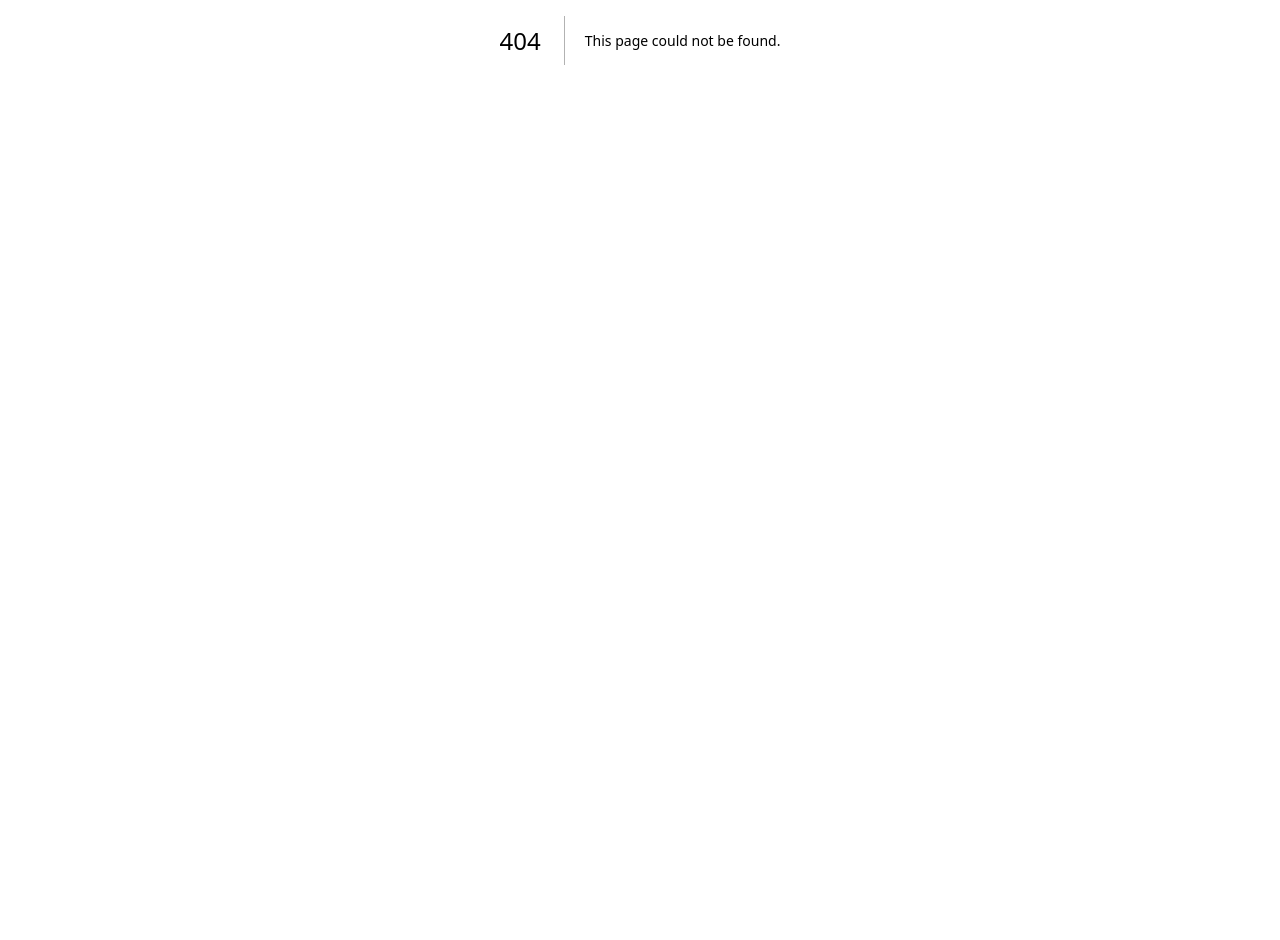
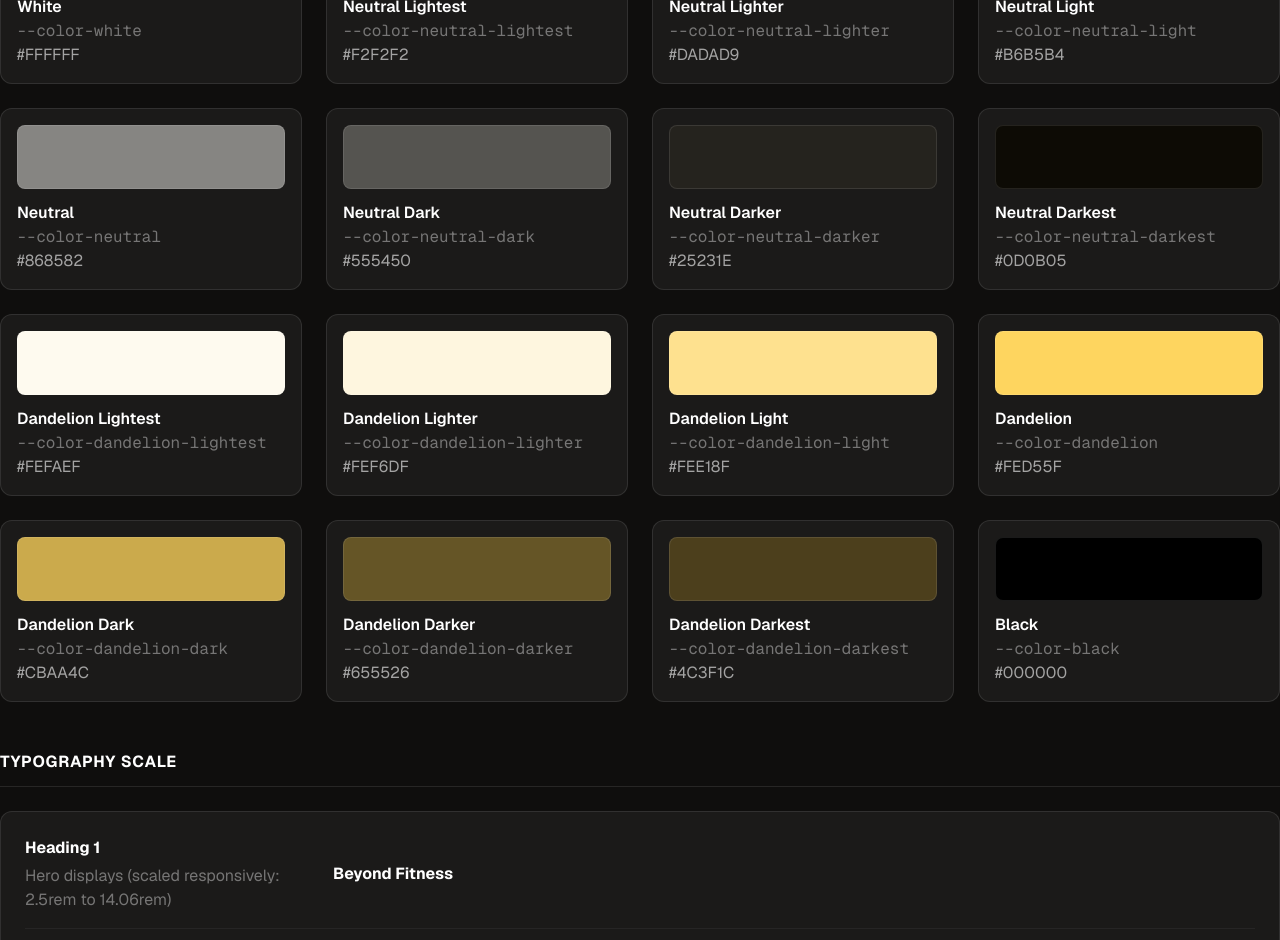
Before and after one commit to mannie55/Beyond-Fitness, a Next.js app: page /design-system in a window 1280 px wide. Before the commit this address had no page. Shown: the part 360-1300 px from the top of the page. Before the commit the page ends 800 px from the top, so only its background shows below. Built offline with nearby package versions, Linux system fonts and the light colour scheme.

Commit message:
feat(design-system): add design system preview page and resolve interactive boundaries

```diff
--- /dev/null
+++ b/app/design-system/page.tsx
@@ -0,0 +1,173 @@
+import Footer from "@/components/Footer";
+import Button from "@/components/ui/Button";
+
+export default function DesignSystemPage() {
+  const primitiveColors = [
+    { name: "White", varName: "--color-white", value: "#FFFFFF" },
+    { name: "Neutral Lightest", varName: "--color-neutral-lightest", value: "#F2F2F2" },
+    { name: "Neutral Lighter", varName: "--color-neutral-lighter", value: "#DADAD9" },
+    { name: "Neutral Light", varName: "--color-neutral-light", value: "#B6B5B4" },
+    { name: "Neutral", varName: "--color-neutral", value: "#868582" },
+    { name: "Neutral Dark", varName: "--color-neutral-dark", value: "#555450" },
+    { name: "Neutral Darker", varName: "--color-neutral-darker", value: "#25231E" },
+    { name: "Neutral Darkest", varName: "--color-neutral-darkest", value: "#0D0B05" },
+    { name: "Dandelion Lightest", varName: "--color-dandelion-lightest", value: "#FEFAEF" },
+    { name: "Dandelion Lighter", varName: "--color-dandelion-lighter", value: "#FEF6DF" },
+    { name: "Dandelion Light", varName: "--color-dandelion-light", value: "#FEE18F" },
+    { name: "Dandelion", varName: "--color-dandelion", value: "#FED55F" },
+    { name: "Dandelion Dark", varName: "--color-dandelion-dark", value: "#CBAA4C" },
+    { name: "Dandelion Darker", varName: "--color-dandelion-darker", value: "#655526" },
+    { name: "Dandelion Darkest", varName: "--color-dandelion-darkest", value: "#4C3F1C" },
+    { name: "Black", varName: "--color-black", value: "#000000" },
+  ];
+
+  const typographyScales = [
+    { name: "Heading 1", class: "text-heading-1 font-bold", desc: "Hero displays (scaled responsively: 2.5rem to 14.06rem)" },
+    { name: "Heading 2", class: "text-heading-2 font-bold", desc: "Section headings (scaled responsively: 2.25rem to 3.75rem)" },
+    { name: "Heading 3", class: "text-heading-3 font-semibold", desc: "Subsection titles (scaled: 2rem to 2.5rem)" },
+    { name: "Heading 4", class: "text-heading-4 font-semibold", desc: "Block headings (scaled: 1.5rem to 2rem)" },
+    { name: "Heading 5", class: "text-heading-5 font-semibold", desc: "Cards and small blocks (scaled: 1.25rem to 1.5rem)" },
+    { name: "Heading 6", class: "text-heading-6 font-semibold", desc: "Label headings (scaled: 1.125rem to 1.25rem)" },
+    { name: "Text Large", class: "text-text-large", desc: "Lead body text (scaled: 1.125rem to 1.25rem)" },
+    { name: "Text Medium", class: "text-text-medium", desc: "Standard text medium (scaled: 1rem to 1.125rem)" },
+    { name: "Text Regular", class: "text-text-regular", desc: "Default body text (scaled: 0.875rem to 1rem)" },
+    { name: "Text Small", class: "text-text-small", desc: "Captions and footnotes (scaled: 0.75rem to 0.875rem)" },
+    { name: "Text Tiny", class: "text-text-tiny", desc: "Micro labels (scaled: 0.625rem to 0.75rem)" },
+  ];
+
+  return (
+    <main className="w-full min-h-screen bg-[#0F0E0D] text-white font-sans">
+
+      {/* Design System Header */}
+      <section className="border-b border-white/10 px-padding-global py-12 max-w-container-large mx-auto">
+        <h1 className="text-heading-2 font-bold tracking-tight text-white mb-2">
+          Design System & Pattern Library
+        </h1>
+        <p className="text-text-large text-white/60">
+          Visual tokens and live components configured for the Beyond Fitness platform.
+        </p>
+      </section>
+
+      {/* 1. Design Tokens Section */}
+      <section className="px-padding-global py-12 max-w-container-large mx-auto flex flex-col gap-12">
+
+        {/* Colors Grid */}
+        <div>
+          <h2 className="text-heading-4 font-bold border-b border-white/10 pb-3 mb-6 text-white uppercase tracking-wider">
+            Color Primitives
+          </h2>
+          <div className="grid grid-cols-2 md:grid-cols-4 gap-6">
+            {primitiveColors.map((color) => (
+              <div
+                key={color.name}
+                className="bg-white/5 rounded-xl border border-white/10 p-4 flex flex-col gap-3"
+              >
+                <div
+                  className="w-full h-16 rounded-lg border border-white/10"
+                  style={{ backgroundColor: `var(${color.varName})` }}
+                />
+                <div className="flex flex-col">
+                  <span className="font-semibold text-text-regular">{color.name}</span>
+                  <code className="text-text-tiny text-white/40 select-all">{color.varName}</code>
+                  <span className="text-text-small text-white/60">{color.value}</span>
+                </div>
+              </div>
+            ))}
+          </div>
+        </div>
+
+        {/* Typography Scale */}
+        <div>
+          <h2 className="text-heading-4 font-bold border-b border-white/10 pb-3 mb-6 text-white uppercase tracking-wider">
+            Typography Scale
+          </h2>
+          <div className="flex flex-col gap-8 bg-white/5 rounded-xl border border-white/10 p-6">
+            {typographyScales.map((type) => (
+              <div key={type.name} className="flex flex-col md:flex-row md:items-center justify-between gap-2 border-b border-white/5 pb-4 last:border-0 last:pb-0">
+                <div className="flex flex-col gap-1 md:max-w-[300px] w-full">
+                  <span className="font-bold text-text-regular text-white">{type.name}</span>
+                  <span className="text-text-small text-white/40">{type.desc}</span>
+                </div>
+                <div className="flex-1">
+                  <p className={type.class}>
+                    Beyond Fitness
+                  </p>
+                </div>
+              </div>
+            ))}
+          </div>
+        </div>
+
+      </section>
+
+      {/* 2. Interactive Components Section */}
+      <section className="px-padding-global py-12 max-w-container-large mx-auto flex flex-col gap-12">
+
+        {/* Buttons Showcase */}
+        <div>
+          <h2 className="text-heading-4 font-bold border-b border-white/10 pb-3 mb-6 text-white uppercase tracking-wider">
+            Button Component
+          </h2>
+
+          <div className="grid grid-cols-1 md:grid-cols-2 gap-8">
+
+            {/* Dark Background Variant Wrapper */}
+            <div className="bg-black border border-white/10 rounded-xl p-8 flex flex-col gap-6">
+              <span className="text-text-small text-white/40 uppercase tracking-widest block border-b border-white/5 pb-2">
+                Dark Background Mode (default)
+              </span>
+              <div className="flex flex-wrap gap-4 items-center">
+                <div className="flex flex-col gap-2">
+                  <span className="text-text-tiny text-white/50">Primary</span>
+                  <Button variant="primary" theme="dark">View Membership</Button>
+                </div>
+                <div className="flex flex-col gap-2">
+                  <span className="text-text-tiny text-white/50">Secondary</span>
+                  <Button variant="secondary" theme="dark">Events</Button>
+                </div>
+                <div className="flex flex-col gap-2">
+                  <span className="text-text-tiny text-white/50">Special</span>
+                  <Button variant="special" theme="dark">Join Annual</Button>
+                </div>
+              </div>
+            </div>
+
+            {/* Light Background Variant Wrapper */}
+            <div className="bg-white border border-black/10 rounded-xl p-8 flex flex-col gap-6 text-black">
+              <span className="text-text-small text-black/40 uppercase tracking-widest block border-b border-black/5 pb-2">
+                Light Background Mode
+              </span>
+              <div className="flex flex-wrap gap-4 items-center">
+                <div className="flex flex-col gap-2">
+                  <span className="text-text-tiny text-black/50">Primary</span>
+                  <Button variant="primary" theme="light">Register</Button>
+                </div>
+                <div className="flex flex-col gap-2">
+                  <span className="text-text-tiny text-black/50">Secondary</span>
+                  <Button variant="secondary" theme="light">Get Started</Button>
+                </div>
+                <div className="flex flex-col gap-2">
+                  <span className="text-text-tiny text-black/50">Special</span>
+                  <Button variant="special" theme="light">Join Annual</Button>
+                </div>
+              </div>
+            </div>
+
+          </div>
+        </div>
+
+      </section>
+
+      {/* 3. Footer Showcase */}
+      <section className="w-full mt-12 border-t border-white/10 pt-12">
+        <div className="px-padding-global max-w-container-large mx-auto mb-6">
+          <h2 className="text-heading-4 font-bold text-white uppercase tracking-wider">
+            Footer Section
+          </h2>
+        </div>
+        <Footer />
+      </section>
+
+    </main>
+  );
+}
--- a/components/Footer.tsx
+++ b/components/Footer.tsx
@@ -1,3 +1,5 @@
+"use client";
+
 import Image from "next/image";
 import Link from "next/link";
 
--- a/components/ui/Button.tsx
+++ b/components/ui/Button.tsx
@@ -1,3 +1,5 @@
+"use client";
+
 import Link from "next/link";
 import { ReactNode } from "react";
 
```
